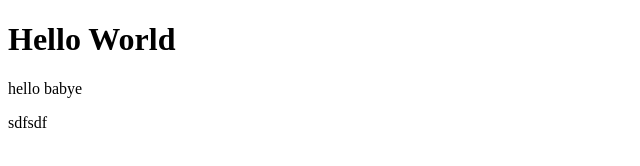
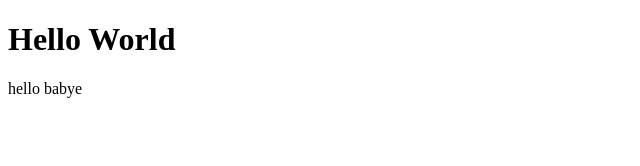
Before and after one commit to dzurawski1988/udemyGitCourse, a plain HTML site: page index.html in a window 1280 px wide. Shown: the full height of the page, 0-640 px from the left. Drawn offline with Linux system fonts and the light colour scheme.

```diff
--- a/index.html
+++ b/index.html
@@ -11,7 +11,7 @@
 
     <h1>Hello World</h1>
     <p>hello babye</p>
-    sdfsdf
+
 
 </body>
 </html>
```
